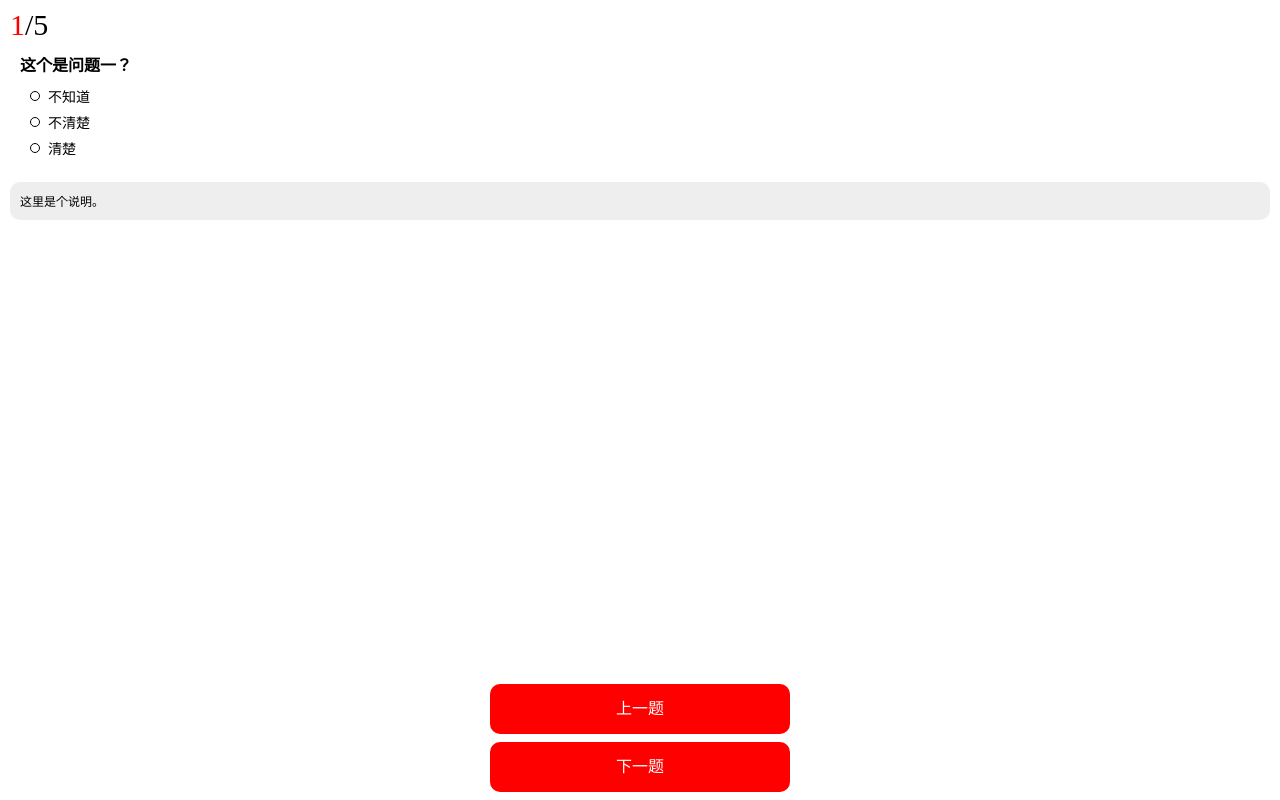
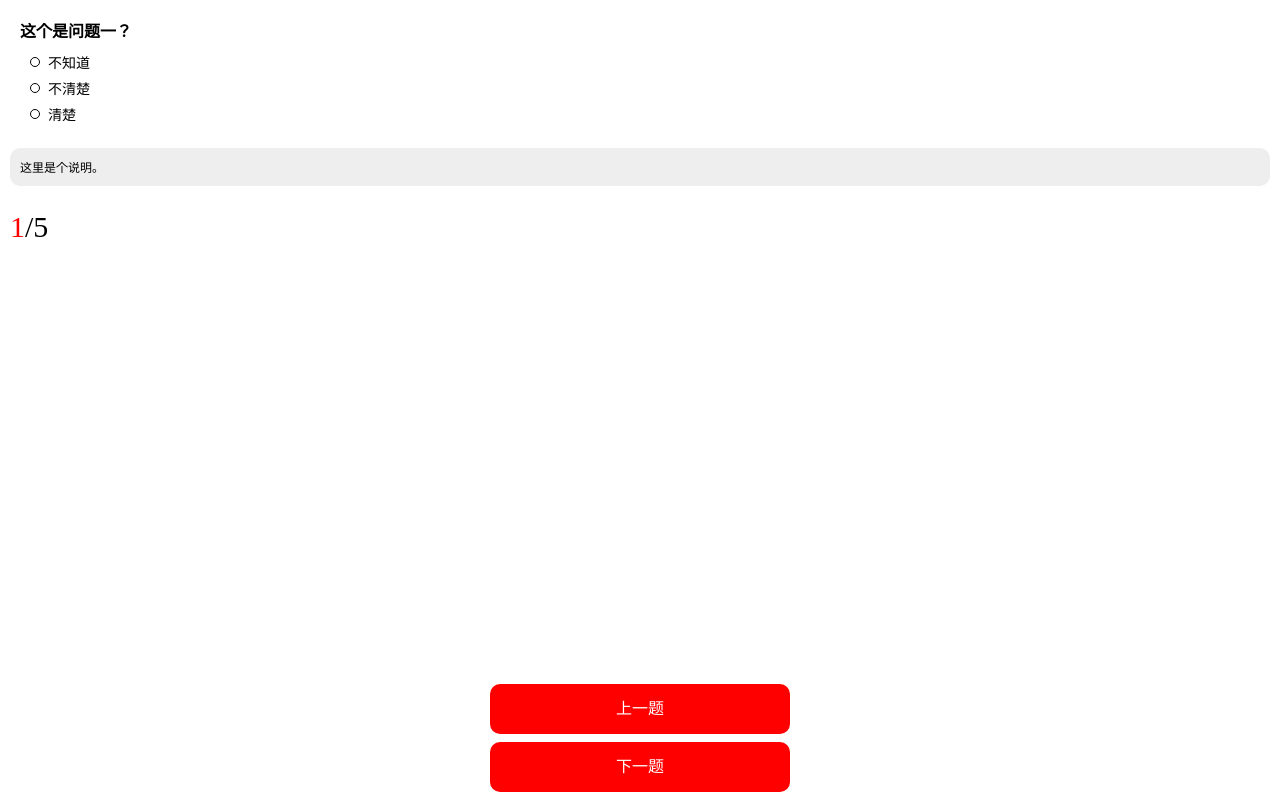
Before and after one commit to howyea/codemojo, a React (Vite) app in the folder exam-react-ts/: page / in a window 1280 px wide. Built offline with nearby package versions, Linux system fonts and the light colour scheme.

Commit message:
about questionNum component

```diff
--- a/exam-react-ts/src/App.tsx
+++ b/exam-react-ts/src/App.tsx
@@ -3,6 +3,7 @@ import reactLogo from './assets/react.svg'
 import './App.scss'
 import {QuestionType, questionList} from './data.ts'
 
+import QuestionNum from './components/QuestionNum.tsx'
 function App() {
   const [currentIndex, setCurrentIndex] = useState<number>(0);
   // 记录每一个题目的选项索引
@@ -38,7 +39,6 @@ function App() {
   }
   return (
     <div className="app">
-      <div className="questionNum"><span className="current">{currentIndex + 1}</span>/<span className="all">{questionList.length}</span></div>
       <div className="question">{questionList[currentIndex].question}</div>
       <div>
       {
@@ -52,6 +52,7 @@ function App() {
         <div className="btn" onClick={() => {changeCurrentIndex("prev")}}>上一题</div>
         <div className="btn" onClick={() => {changeCurrentIndex("next")}}>下一题</div>
       </div>
+      <QuestionNum currentIndex={currentIndex} questionList={questionList} />
     </div>
   )
 }
--- /dev/null
+++ b/exam-react-ts/src/components/QuestionNum.tsx
@@ -0,0 +1,16 @@
+import {QuestionType} from "../data";
+interface PropsType {
+  currentIndex: number;
+  questionList: QuestionType[];
+}
+const QuestionNum = (props: PropsType) => {
+  const {
+    currentIndex,
+    questionList
+  } = props;
+  return <>
+    <div className="questionNum"><span className="current">{currentIndex + 1}</span>/<span className="all">{questionList.length}</span></div>
+  </>
+}
+
+export default QuestionNum;
```
